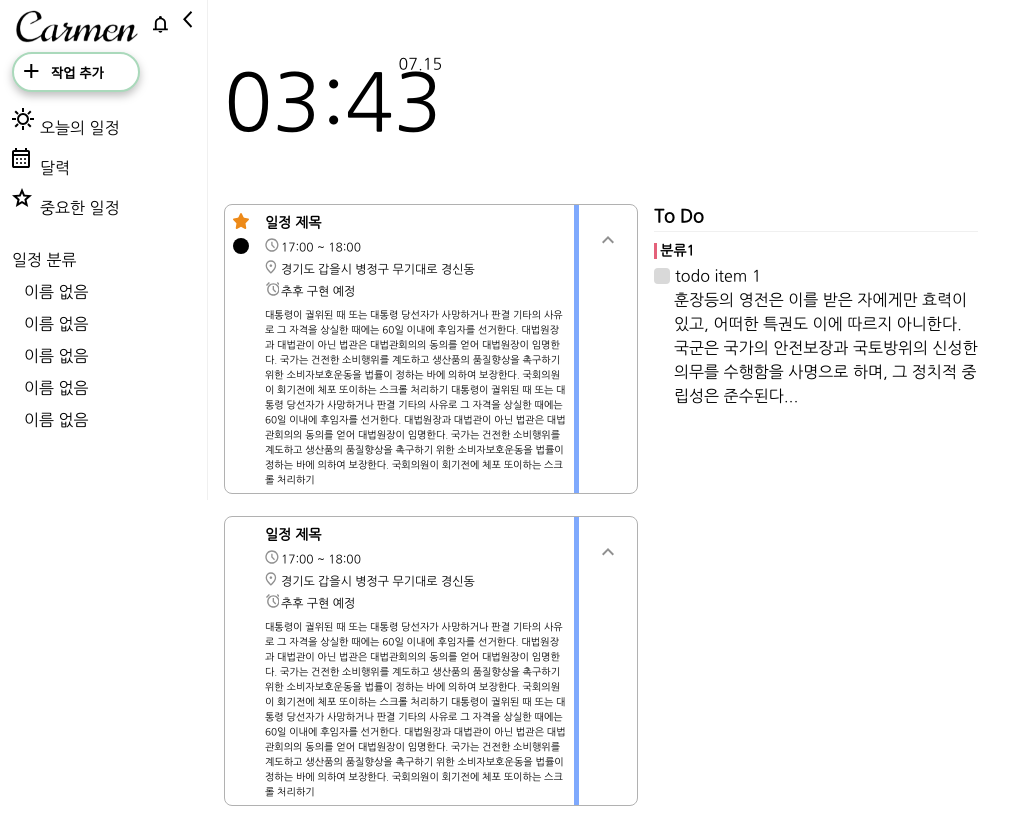
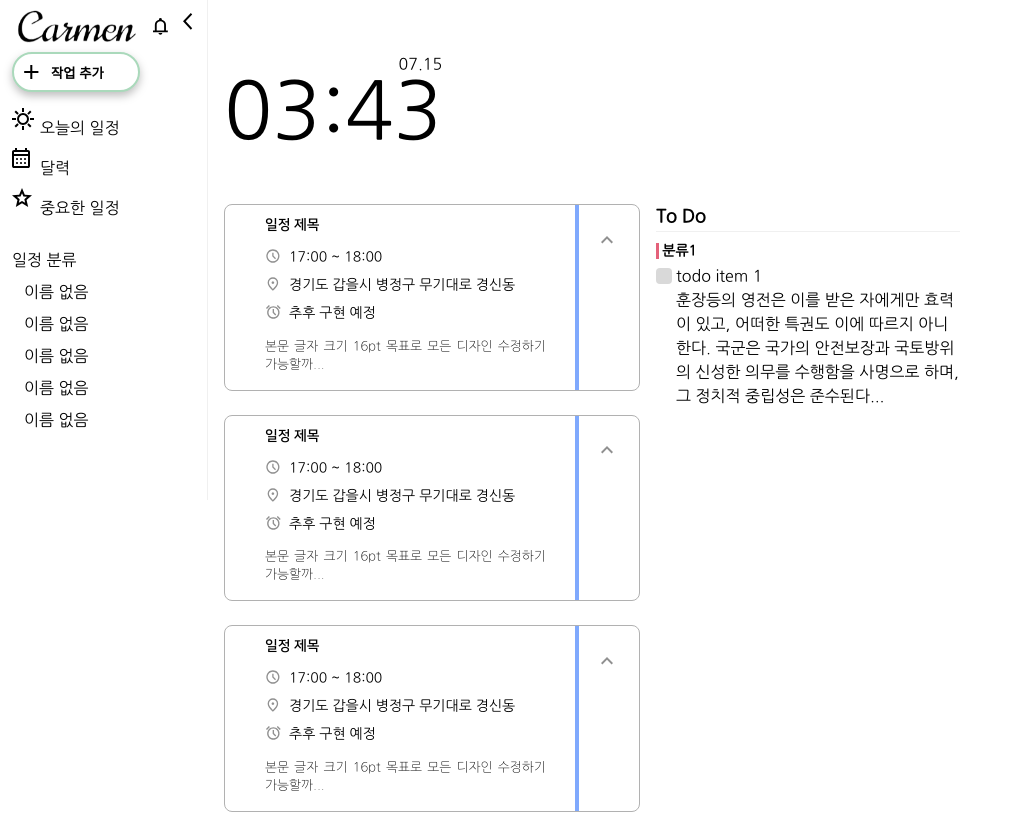
Before and after one commit to sangjin149/Carmen, a React (Create React App) app: page / in a window 1280 px wide. Shown: the top 814 px of the page, without its empty margins (0-1032 px from the left). Built offline with nearby package versions, Linux system fonts and the light colour scheme.

Commit message:
style: modified Homepage css unit and layout + applied font

```diff
--- a/src/components/Clock.jsx
+++ b/src/components/Clock.jsx
@@ -53,7 +53,7 @@ const Date = styled.div`
 `;
 
 const Time = styled.div`
-    height: 64px;
-    line-height: 56px;
-    font-size: 80px;
+    height: 4rem;
+    line-height: 4.5rem;
+    font-size: 5rem;
 `;
--- a/src/components/HomeScheduleList.jsx
+++ b/src/components/HomeScheduleList.jsx
@@ -12,8 +12,8 @@ export default function HomeScheduleList() {
     );
 }
 
-const Container = styled.div`
+const Container = styled.section`
     display: flex;
     flex-direction: column;
-    gap: 22px;
+    gap: 1.5rem;
 `;
--- a/src/components/HomeTodoList.jsx
+++ b/src/components/HomeTodoList.jsx
@@ -28,8 +28,8 @@ export default function HomeTodoList() {
 }
 
 const Container = styled.section`
-    width: 340px;
-    padding-left: 16px;
+    width: 20rem;
+    padding-left: 1rem;
     display: flex;
     flex-direction: column;
 `;
@@ -86,10 +86,6 @@ const TodoTitleContainer = styled.div`
     align-items: center;
 `;
 
-const TodoTitle = styled.h4`
-    margin: 0;
-`;
-
 const TodoDetail = styled.div`
     padding-left: 20px;
 `;
--- a/src/components/ScheduleBox.jsx
+++ b/src/components/ScheduleBox.jsx
@@ -1,22 +1,18 @@
 import { styled } from "styled-components";
-import { Dot, ScheduleFold, ScheduleStar } from "@icons";
+import { ScheduleFold } from "@icons";
 
 import Button from "@ui/Button";
 import ScheduleDetail from "@/components/ScheduleDetail";
-import Image from "src/ui/Image";
+import Svg from "src/ui/Svg";
 
 export default function ScheduleBox({ star, active }) {
     return (
         <Container>
-            <SubInfoContainer>
-                {star && <Image svg={ScheduleStar} alt="starred schedule" />}
-                {active && <Image svg={Dot} width={16} height={16} fill="#AAD9BB" alt="active schedule" />}
-            </SubInfoContainer>
+            <SubInfoContainer></SubInfoContainer>
             <ScheduleDetail />
-            <Stripe />
             <ActionBox>
                 <FoldButton>
-                    <Image svg={ScheduleFold} />
+                    <Svg src={ScheduleFold} />
                 </FoldButton>
             </ActionBox>
         </Container>
@@ -24,28 +20,26 @@ export default function ScheduleBox({ star, active }) {
 }
 
 const Container = styled.div`
-    width: 414px;
-    height: 290px;
+    width: 26rem;
 
+    position: relative;
     display: flex;
-    flex-direction: row;
     border: 1px solid #b1b1b1;
     border-radius: 8px;
+
+    &::before {
+        content: "";
+        width: 4px;
+        height: 100%;
+
+        position: absolute;
+        left: 350px;
+        background-color: #7fa9fd;
+    }
 `;
 
 const SubInfoContainer = styled.div`
-    width: 40px;
-    padding-top: 8px;
-
-    display: flex;
-    flex-direction: column;
-    align-items: center;
-    gap: 1px;
-`;
-
-const Stripe = styled.div`
-    width: 5px;
-    background-color: #7fa9fd;
+    width: 2.5rem;
 `;
 
 const ActionBox = styled.div`
@@ -54,7 +48,7 @@ const ActionBox = styled.div`
 `;
 
 const FoldButton = styled(Button)`
-    width: 58px;
+    width: 4rem;
     height: 68px;
     display: flex;
     align-items: center;
--- a/src/components/ScheduleDetail.jsx
+++ b/src/components/ScheduleDetail.jsx
@@ -1,83 +1,89 @@
 import { styled } from "styled-components";
 import { ScheduleTime, ScheduleLocation, ScheduleAlarm } from "@icons";
 
-import Image from "@ui/Image";
+import Svg from "@ui/Svg";
 
 export default function ScheduleDetail() {
     return (
         <Container>
             <Title>일정 제목</Title>
             <Time>
-                <Image svg={ScheduleTime} alt="time icon" containerStyle={IconContainerStyle} />
+                <Svg src={ScheduleTime} alt="time icon" containerStyle={ClockStyle} center />
                 17:00 ~ 18:00
             </Time>
             <Location>
-                <Image svg={ScheduleLocation} alt="location icon" containerStyle={IconContainerStyle} />
+                <Svg src={ScheduleLocation} alt="location icon" containerStyle={LocationStyle} />
                 경기도 갑을시 병정구 무기대로 경신동
             </Location>
             <Alarm>
-                <Image svg={ScheduleAlarm} alt="alarm icon" containerStyle={IconContainerStyle} />
+                <Svg src={ScheduleAlarm} alt="alarm icon" containerStyle={AlarmStyle} />
                 추후 구현 예정
             </Alarm>
-            <Details>
-                대통령이 궐위된 때 또는 대통령 당선자가 사망하거나 판결 기타의 사유로 그 자격을 상실한 때에는 60일
-                이내에 후임자를 선거한다. 대법원장과 대법관이 아닌 법관은 대법관회의의 동의를 얻어 대법원장이 임명한다.
-                국가는 건전한 소비행위를 계도하고 생산품의 품질향상을 촉구하기 위한 소비자보호운동을 법률이 정하는 바에
-                의하여 보장한다. 국회의원이 회기전에 체포 또이하는 스크롤 처리하기 대통령이 궐위된 때 또는 대통령
-                당선자가 사망하거나 판결 기타의 사유로 그 자격을 상실한 때에는 60일 이내에 후임자를 선거한다. 대법원장과
-                대법관이 아닌 법관은 대법관회의의 동의를 얻어 대법원장이 임명한다. 국가는 건전한 소비행위를 계도하고
-                생산품의 품질향상을 촉구하기 위한 소비자보호운동을 법률이 정하는 바에 의하여 보장한다. 국회의원이
-                회기전에 체포 또이하는 스크롤 처리하기
-            </Details>
+            <Description>본문 글자 크기 16pt 목표로 모든 디자인 수정하기 가능할까...</Description>
         </Container>
     );
 }
 
 const Container = styled.article`
     width: 310px;
-    padding: 8px;
-    padding-left: 0px;
+    padding-top: 0.5rem;
 
     display: flex;
     flex-direction: column;
-    gap: 4px;
 `;
 
 const Title = styled.h3`
+    height: 1.5rem;
     margin: 0px;
-    font-size: 14px;
+    margin-bottom: 4px;
+    font-size: 0.875rem;
+    line-height: 1.5rem;
+    font-family: "NanumSquareB";
 `;
 
-const Time = styled.div`
+const Details = styled.div`
+    height: 1.5rem;
+    margin-top: 4px;
     display: flex;
-    flex-direction: row;
-    font-size: 12px;
+    font-size: 0.875rem;
+    line-height: 1.5rem;
 `;
 
-const Location = styled.div`
-    display: flex;
-    flex-direction: row;
-    font-size: 12px;
-`;
+const Time = styled(Details)``;
 
-const Alarm = styled.div`
-    padding-bottom: 4px;
-    display: flex;
-    flex-direction: row;
-    font-size: 12px;
-`;
+const Location = styled(Details)``;
+
+const Alarm = styled(Details)``;
 
 const IconContainerStyle = {
-    width: "16px",
-    height: "16px",
-    paddingRight: "2px",
-
-    display: "flex",
-    alignItems: "center",
-    justifyContent: "center",
+    width: "1.5rem",
+    height: "1.5rem",
 };
 
-const Details = styled.div`
-    font-size: 10px;
+const ClockStyle = {
+    ...IconContainerStyle,
+    paddingTop: "4px",
+    paddingLeft: "1px",
+};
+
+const LocationStyle = {
+    ...IconContainerStyle,
+    paddingTop: "4px",
+    paddingLeft: "2px",
+};
+
+const AlarmStyle = {
+    ...IconContainerStyle,
+    paddingTop: "4px",
+};
+
+const Description = styled.div`
+    margin-top: 0.8rem;
+    padding-right: 1rem;
+    padding-bottom: 1rem;
+    font-family: "NanumGothicLight";
+    font-size: 0.8rem;
     line-break: anywhere;
+    word-spacing: 2px;
+    line-height: 1.4;
 `;
--- a/src/styles/GlobalStyle.jsx
+++ b/src/styles/GlobalStyle.jsx
@@ -18,6 +18,10 @@ const GlobalStyle = createGlobalStyle`
     font-size: 1.5rem;
   }
 
+  h3 {
+    font-size: 1rem;
+  }
+
   p {
     font-size: 1rem;
   }
@@ -31,10 +35,15 @@ const GlobalStyle = createGlobalStyle`
   }
 
   svg {
+    display: block;
     height: 100%;
     width: 100%;
     fill: currentColor;
     pointer-events: none;
+  }
+
+  img {
+    object-fit: contain;
   }
 
   @media (prefers-reduced-motion: no-preference) {
--- a/src/styles/fontStyles.js
+++ b/src/styles/fontStyles.js
@@ -1,6 +1,7 @@
 import { createGlobalStyle } from "styled-components";
 import NanumGothic from "./fonts/NanumGothic.woff";
 import NanumSquareB from "./fonts/NanumSquareB.woff";
+import NanumGothicLight from "./fonts/NanumGothicLight.woff";
 
 const FontStyles = createGlobalStyle`
 
@@ -14,6 +15,11 @@ const FontStyles = createGlobalStyle`
     font-family: 'NanumSquareB';
     src: url(${NanumSquareB}) format('woff');
 }
+
+@font-face {
+  font-family: 'NanumGothicLight';
+  src: url(${NanumGothicLight}) format('woff'),
+}
 `;
 
 export default FontStyles;
--- a/src/ui/Checkbox.jsx
+++ b/src/ui/Checkbox.jsx
@@ -1,18 +1,12 @@
 import { styled } from "styled-components";
-import Image from "@ui/Image";
+import Svg from "@ui/Svg";
 import { Check } from "@icons";
 
 export default function Chekcbox({ id = "group1-checkbox", name = "group1 complete", label }) {
     return (
         <Container className="checkbox" htmlFor={id}>
             <Checkbox id={id} type="checkbox" name={name} />
-            <Image
-                containerStyle={CheckMarkContainerStyle}
-                className="checkmark"
-                svg={Check}
-                fill="#ffffff"
-                alt="checked"
-            />
+            <Svg src={Check} containerStyle={CheckMarkContainerStyle} alt="checked" />
             {label}
         </Container>
     );
@@ -27,7 +21,7 @@ const Container = styled.label`
 
 const CheckMarkContainerStyle = {
     position: "absolute",
-    top: "-2px",
+    top: "7px",
     left: "2px",
 };
 
@@ -35,12 +29,12 @@ const Checkbox = styled.input`
     -webkit-appearance: none;
     appearance: none;
 
-    width: 16px;
-    height: 16px;
+    width: 1rem;
+    height: 1rem;
     margin: 0;
-    margin-right: 5px;
+    margin-right: 0.25rem;
     border: none;
-    border-radius: 4px;
+    border-radius: 0.25rem;
 
     background-color: #d9d9d9;
     font: inherit;
@@ -53,6 +47,7 @@ const Checkbox = styled.input`
         background-color: #e4617a;
         & + div {
             display: block;
+            color: white;
         }
     }
 `;
--- /dev/null
+++ b/src/ui/Svg.jsx
@@ -0,0 +1,10 @@
+export default function Svg({ src, alt, containerStyle, center, ...props }) {
+    const Src = src;
+    const conStyle = { ...containerStyle, placeItems: center && "center" };
+
+    return (
+        <div style={conStyle}>
+            <Src alt={alt} {...props} />
+        </div>
+    );
+}
```
Also changed, not shown: src/styles/fonts/NanumGothicLight.woff (added).
